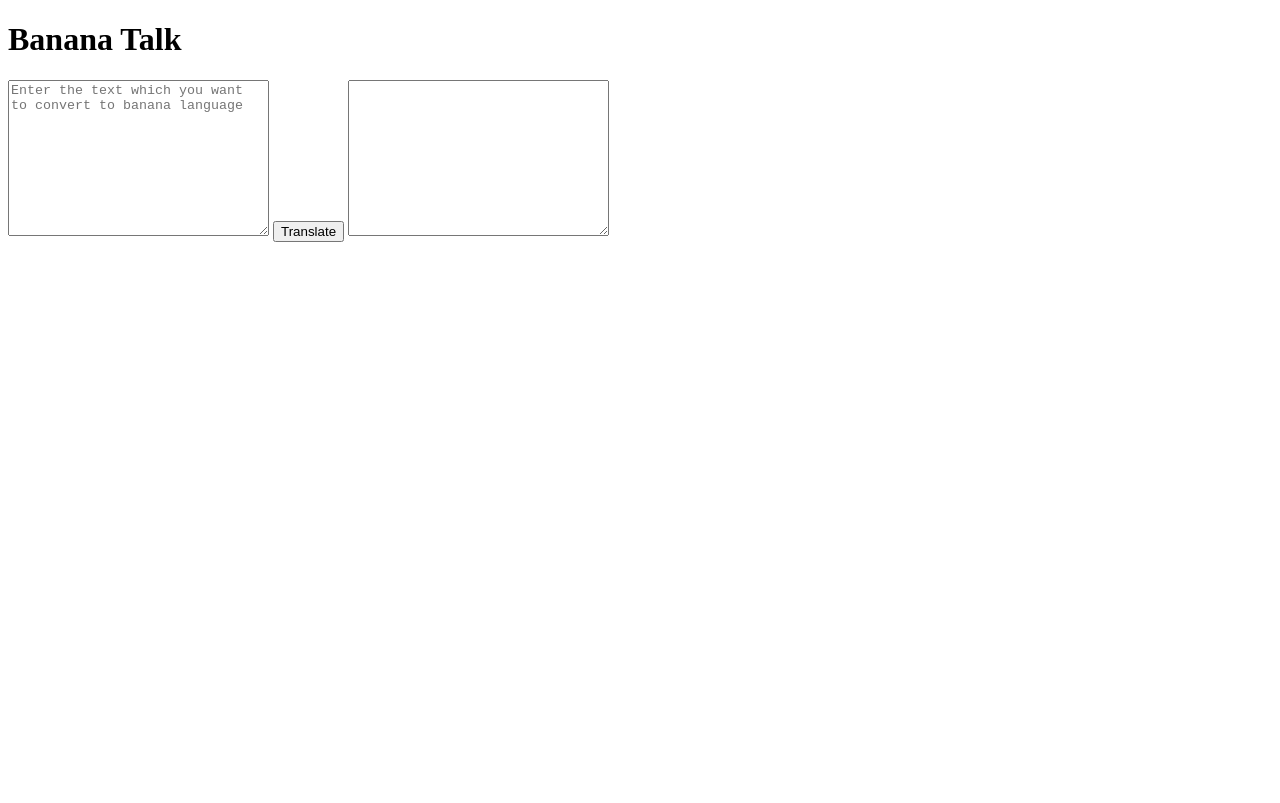
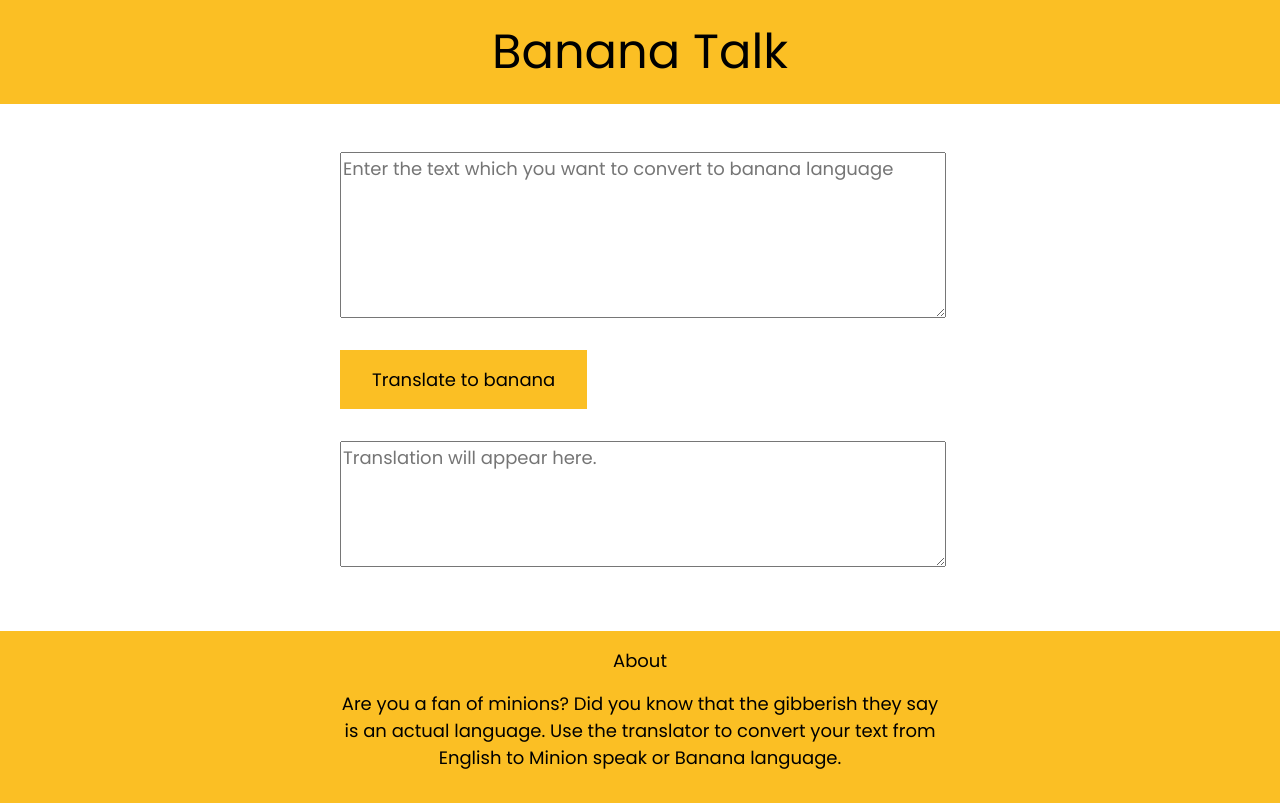
Before and after one commit to malaykhakhar/markSix, a plain HTML site: page index.html in a window 1280 px wide. Drawn offline with Linux system fonts and the light colour scheme.

Commit message:
docs: added CSS

```diff
--- a/index.html
+++ b/index.html
@@ -8,24 +8,36 @@
     <link rel="stylesheet" href="styles.css" />
   </head>
   <body>
-    <h1>Banana Talk</h1>
+    <nav>
+      <div class="header">Banana Talk</div>
+    </nav>
 
+    <div class="container">
       <textarea
         name="input-translator"
         id="inputArea"
-      cols="30"
-      rows="10"
         placeholder="Enter the text which you want to convert to banana language"
+        class="no-inline input-area"
       ></textarea>
 
-    <button id="btn-translate">Translate</button>
+      <button id="btn-translate" class="no-inline">Translate to banana</button>
 
       <textarea
         name="output-translator"
         id="outputArea"
-      cols="30"
-      rows="10"
+        class="no-inline output-area"
+        placeholder="Translation will appear here."
       ></textarea>
+    </div>
+
+    <footer>
+      <div class="footer-heading">About</div>
+      <p class="footer-para">
+        Are you a fan of minions? Did you know that the gibberish they say is an
+        actual language. Use the translator to convert your text from English to
+        Minion speak or Banana language.
+      </p>
+    </footer>
 
     <script src="app.js"></script>
   </body>
--- a/styles.css
+++ b/styles.css
@@ -0,0 +1,72 @@
+@import url("https://fonts.googleapis.com/css2?family=Poppins:wght@400;700&display=swap");
+
+:root {
+  --primary-color: #fbbf24;
+}
+
+body {
+  font-family: "Poppins", sans-serif;
+  margin: 0;
+}
+
+nav {
+  text-align: center;
+  background-color: var(--primary-color);
+}
+
+.header {
+  padding: 1rem;
+  font-size: 3rem;
+}
+
+.container {
+  display: block;
+  max-width: 600px;
+  margin: auto;
+}
+
+.no-inline {
+  display: block;
+}
+
+.input-area {
+  min-height: 20vh;
+  width: 100%;
+  margin-top: 3rem;
+  font-family: inherit;
+  font-size: large;
+}
+
+button {
+  margin: 2rem 0rem;
+  font-family: inherit;
+  font-size: large;
+  background-color: var(--primary-color);
+  border: none;
+  padding: 1rem 2rem;
+}
+
+.output-area {
+  width: 100%;
+  min-height: 15vh;
+  overflow: scroll;
+  font-family: inherit;
+  font-size: large;
+}
+
+footer {
+  margin-top: 4rem;
+  background-color: var(--primary-color);
+  text-align: center;
+  font-size: large;
+}
+
+.footer-heading {
+  padding: 1rem;
+}
+
+.footer-para {
+  width: 600px;
+  margin: auto;
+  padding-bottom: 2rem;
+}
```
Lines whose indentation alone changed are shown as unchanged.
